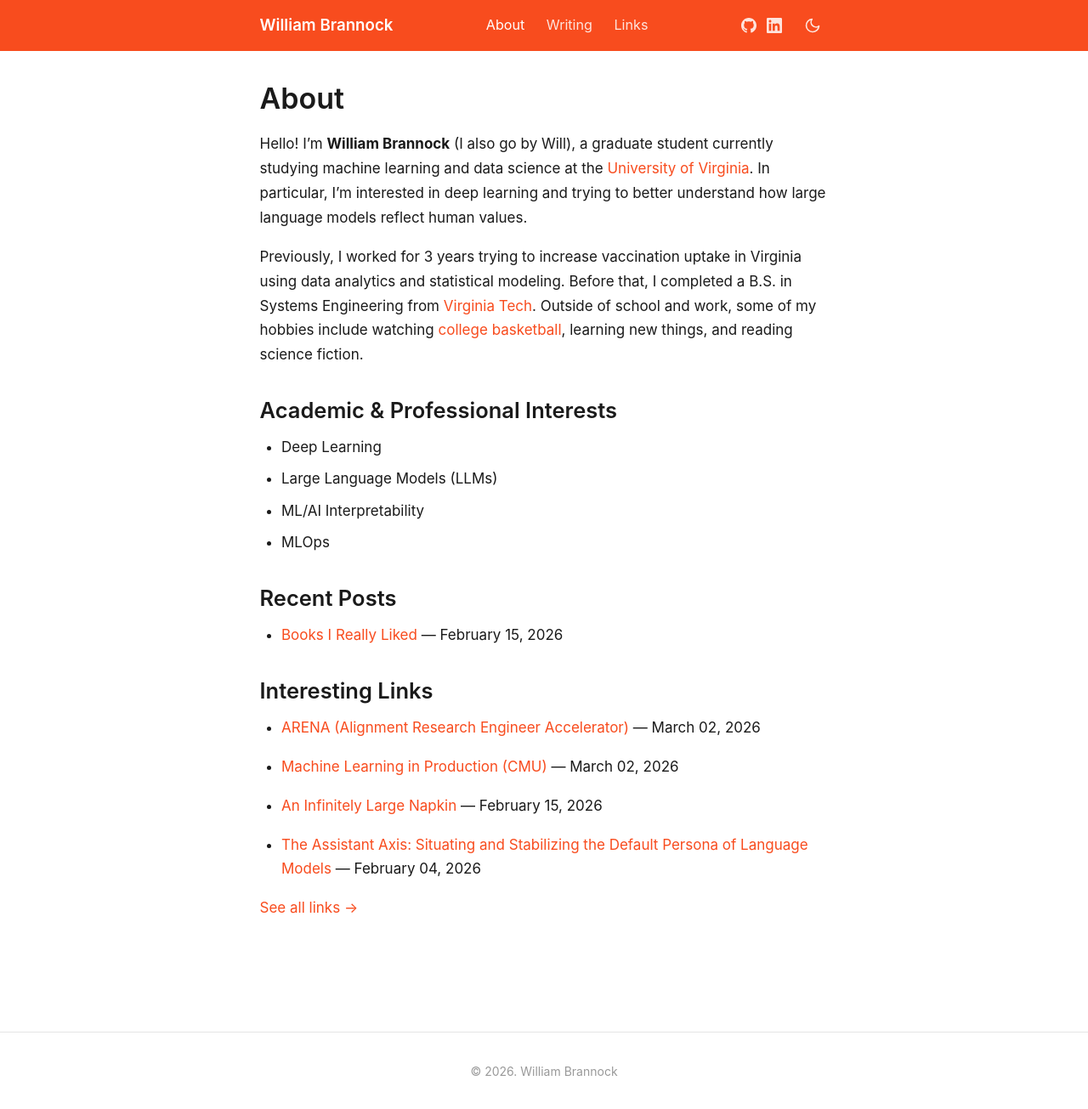
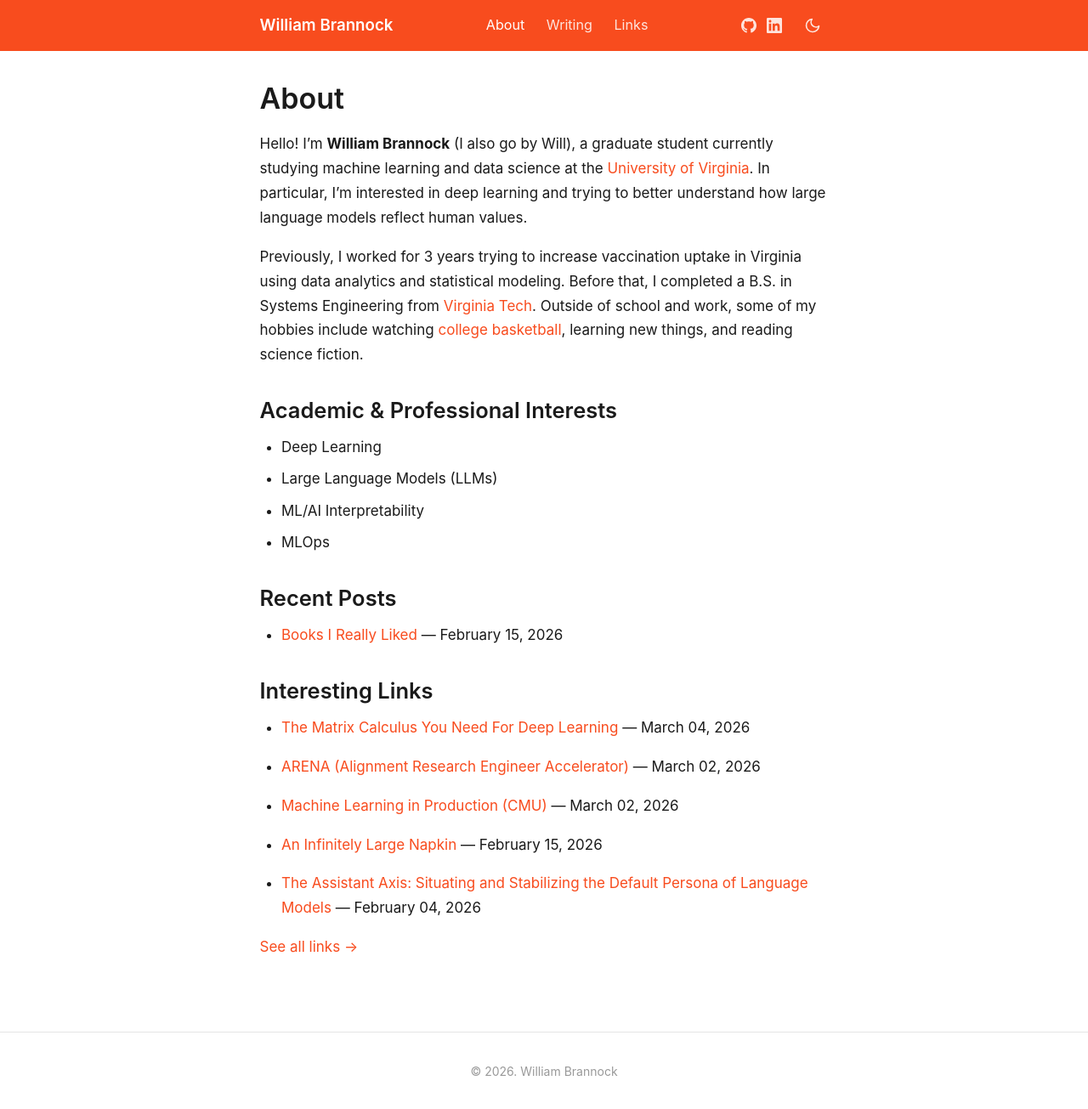
Before and after one commit to wbrannock/wbrannock.github.io, a Jekyll site: the page built from index.md, in a window 1280 px wide and 1324 px high. Shown: the top 1305 px of the window at 85% size. Built offline with Jekyll 4.4.1, drawn with Linux system fonts in a browser that asks for light colours.

Commit message:
added link

```diff
--- a/_data/links.yml
+++ b/_data/links.yml
@@ -13,6 +13,11 @@
   description: "A great way to learn the basics of mechanistic interpretability. Offers a structured AI safety curriculum covering transformer interpretability, deep learning fundamentals, and more."
   date: 2026-03-02
 
+- title: "The Matrix Calculus You Need For Deep Learning"
+  url: "https://explained.ai/matrix-calculus/"
+  description: "An explanation of the fundamental matrix calculus concepts necessary for understanding how deep neural networks are trained."
+  date: 2026-03-04
+
 - title: "An Infinitely Large Napkin"
   url: "https://venhance.github.io/napkin/Napkin.pdf"
   description: "A useful introduction to many different math concepts. I found it most helpful for learning about some of the basic concepts in abstract algebra."
```
